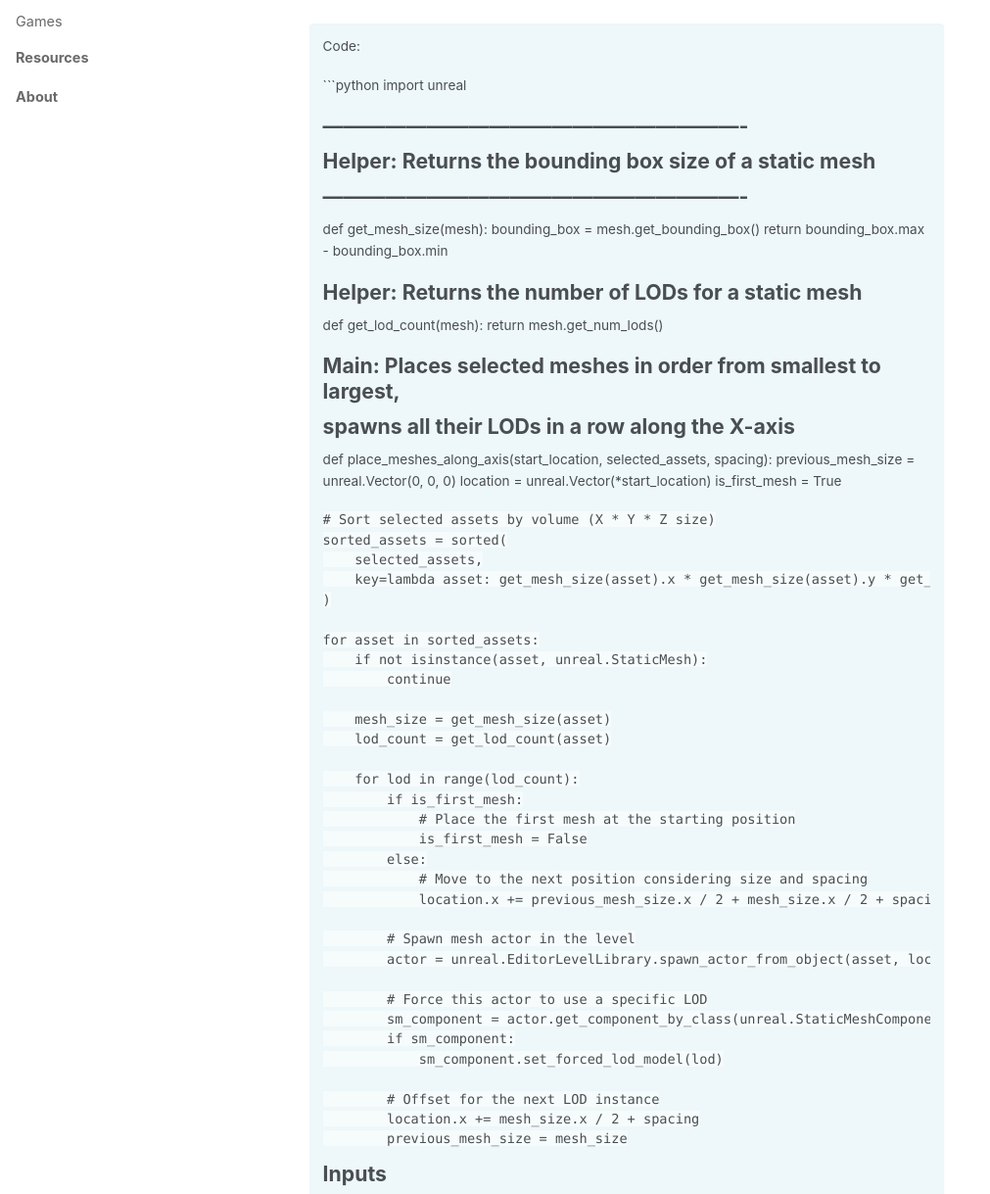
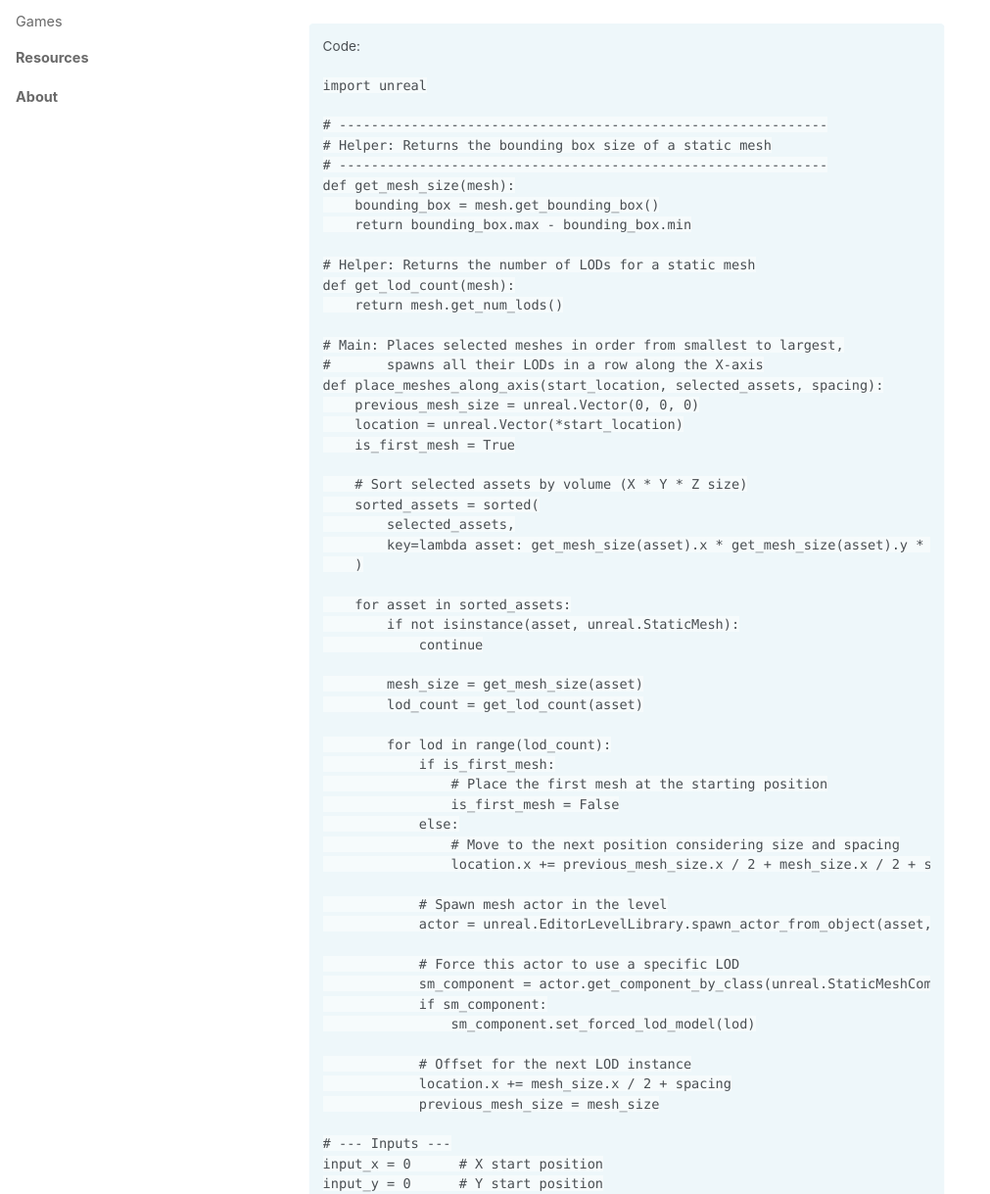
Before and after one commit to AdamKomarowski/unrealtechart, a Jekyll site: the page built from book/Tools/Tools.md, in a window 1280 px wide and 1400 px high, scrolled down 6949 px, cut to the strip 181-1400 px from the top of the window. Shown: the whole strip at 98% size, without its empty margins (0-1011 px from the left). Built offline with Jekyll 4.4.1, drawn with Linux system fonts in a browser that asks for light colours; nearby versions of some CDN libraries; some of the changed text lies outside the part shown.

Commit message:
Update Tools.md

````diff
--- a/book/Tools/Tools.md
+++ b/book/Tools/Tools.md
@@ -254,19 +254,18 @@
             location.x += mesh_size.x / 2 + spacing
             previous_mesh_size = mesh_size
 
-# Inputs
-input_x = 0
-input_y = 0
-input_z = 0
-spacing = 50
+# --- Inputs ---
+input_x = 0      # X start position
+input_y = 0      # Y start position
+input_z = 0      # Z start position
+spacing = 50     # Space between meshes
 
 # Get selected assets from the Content Browser
 selected_assets = unreal.EditorUtilityLibrary.get_selected_assets()
 
 # Run the main function with provided inputs
 place_meshes_along_axis([input_x, input_y, input_z], selected_assets, spacing)
-
-
+```
 </div>
 
 
````
